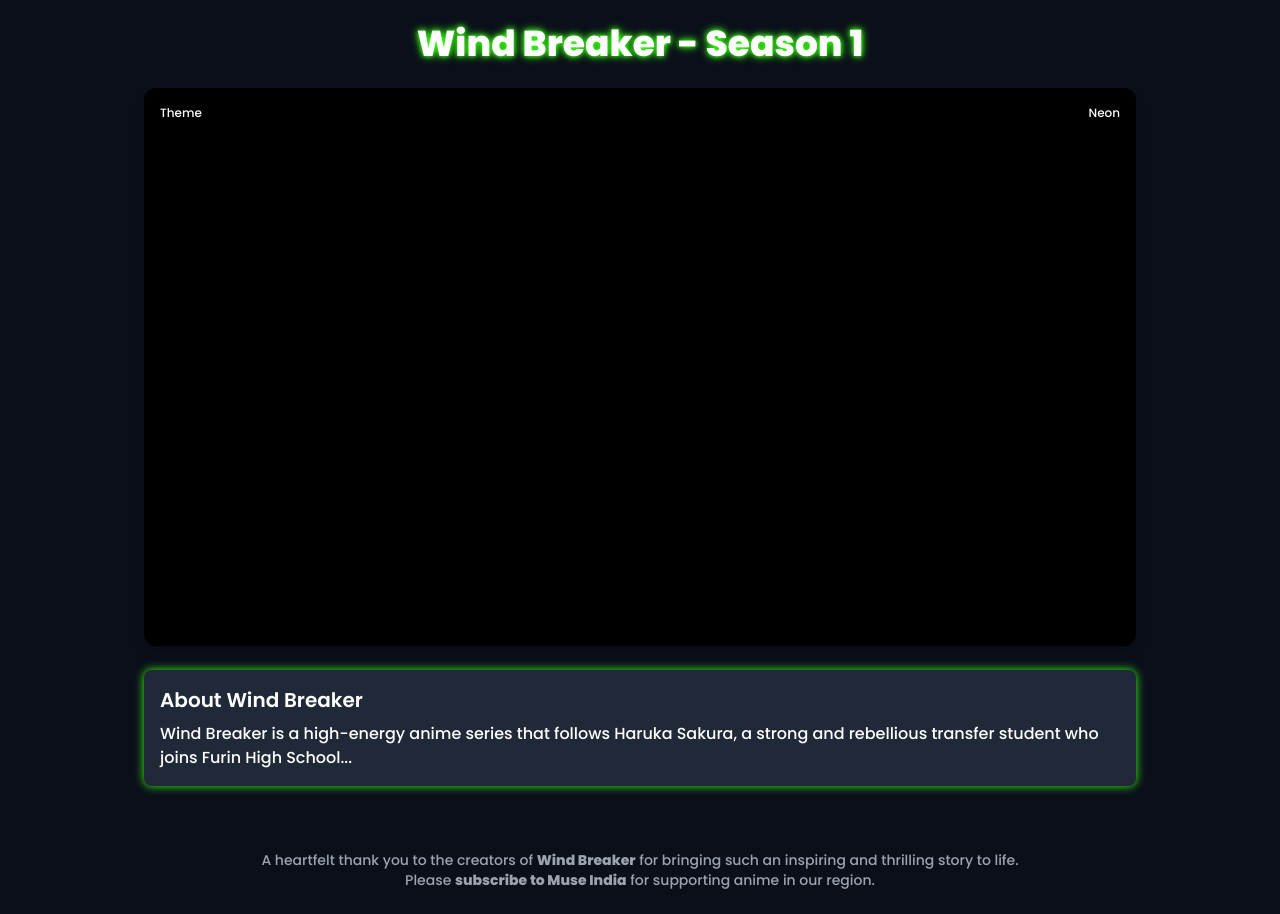
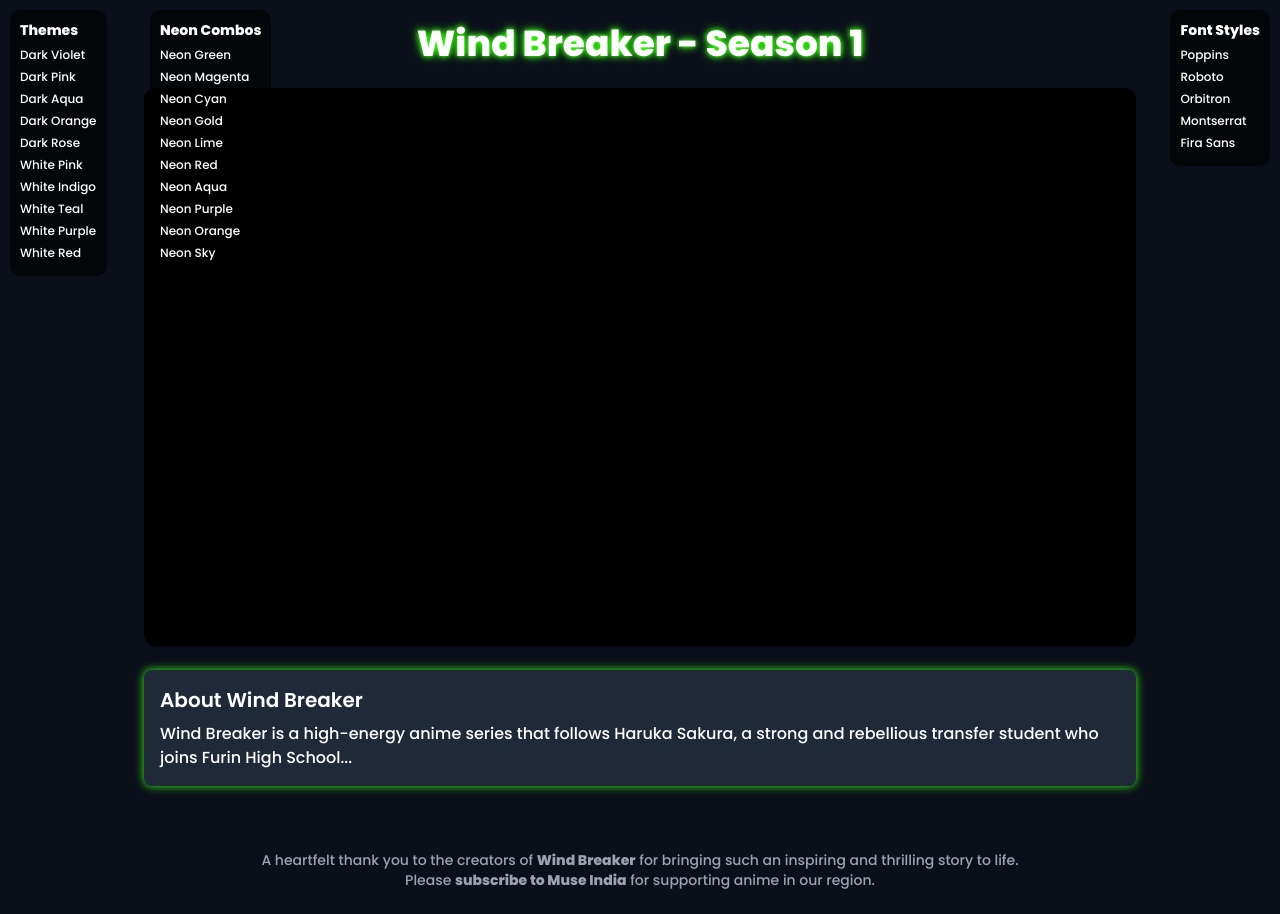
Before and after one commit to KENOVO-4/yo-Lazy-Kuma, a plain HTML site: page anime/windbreakerseason1.html in a window 1280 px wide. Drawn offline with nearby package versions, Linux system fonts and the light colour scheme.

Commit message:
Update windbreakerseason1.html

```diff
--- a/anime/windbreakerseason1.html
+++ b/anime/windbreakerseason1.html
@@ -5,7 +5,7 @@
   <title>Wind Breaker - Season 1</title>
   <script src="https://www.youtube.com/iframe_api"></script>
   <script src="https://cdn.tailwindcss.com"></script>
-  <link href="https://fonts.googleapis.com/css2?family=Poppins:wght@300;500;600;800&display=swap" rel="stylesheet">
+  <link href="https://fonts.googleapis.com/css2?family=Poppins:wght@300;500;600;800&family=Roboto&family=Orbitron&family=Montserrat&family=Fira+Sans&display=swap" rel="stylesheet">
   <style>
     :root {
       --bg-color: #0b0f1a;
@@ -14,14 +14,15 @@
       --control-bg: rgba(0, 0, 0, 0.6);
       --neon-glow: #39ff14;
       --box-border: 0 0 10px var(--neon-glow);
+      --font-family: 'Poppins', sans-serif;
     }
     body {
       margin: 0;
-      font-family: 'Poppins', sans-serif;
+      font-family: var(--font-family);
       background-color: var(--bg-color);
       color: var(--text-color);
       overflow-x: hidden;
-      transition: background-color 0.5s, color 0.5s;
+      transition: background-color 0.5s, color 0.5s, font-family 0.3s;
     }
     .video-container {
       position: relative;
@@ -47,6 +48,8 @@
       flex-wrap: wrap;
       opacity: 0;
       transition: opacity 0.3s;
+      flex-direction: row;
+      flex-wrap: nowrap;
     }
     .control-btn {
       background-color: var(--control-bg);
@@ -64,45 +67,63 @@
     .neon {
       text-shadow: 0 0 5px var(--neon-glow), 0 0 10px var(--neon-glow);
     }
-    .theme-toggle, .neon-toggle {
-      position: absolute;
+    .floating-panel {
+      position: fixed;
       top: 10px;
-      z-index: 4;
-      background: var(--control-bg);
+      background-color: var(--control-bg);
       color: var(--text-color);
-      padding: 6px;
-      border-radius: 6px;
-      cursor: pointer;
-      font-size: 12px;
+      padding: 10px;
+      border-radius: 10px;
+      z-index: 100;
     }
-    .theme-toggle { left: 10px; }
-    .neon-toggle { right: 10px; }
+    .theme-panel { left: 10px; }
+    .neon-panel { left: 150px; }
+    .font-panel { right: 10px; }
     .neon-box {
       box-shadow: var(--box-border);
       transition: box-shadow 0.5s;
     }
+    .panel-title {
+      font-size: 14px;
+      margin-bottom: 5px;
+      font-weight: bold;
+    }
+    .panel-item {
+      margin-bottom: 4px;
+      cursor: pointer;
+      font-size: 12px;
+    }
+    .panel-item:hover {
+      color: var(--accent-color);
+    }
   </style>
 </head>
 <body>
-  <div class="max-w-5xl mx-auto px-4 py-6">
+  <div class="floating-panel theme-panel">
+    <div class="panel-title">Themes</div>
+    <div id="themeList"></div>
+  </div>
+  <div class="floating-panel neon-panel">
+    <div class="panel-title">Neon Combos</div>
+    <div id="neonList"></div>
+  </div>
+  <div class="floating-panel font-panel">
+    <div class="panel-title">Font Styles</div>
+    <div id="fontList"></div>
+  </div>  <div class="max-w-5xl mx-auto px-4 py-6">
     <header class="text-center mb-6">
       <h1 class="text-4xl font-extrabold neon">Wind Breaker - Season 1</h1>
-    </header><div class="video-container rounded-xl shadow-lg overflow-hidden relative neon-box" onmousemove="showControls()">
+    </header>
+    <div class="video-container rounded-xl shadow-lg overflow-hidden relative neon-box" onmousemove="showControls()">
       <div id="videoPlayer"></div>
       <div class="overlay-layer" onclick="togglePlayPause()"></div>
       <div class="controls" id="videoControls">
         <button class="control-btn" onclick="seek(-10)">-10s</button>
         <button class="control-btn" onclick="togglePlayPause()">Play/Pause</button>
         <button class="control-btn" onclick="seek(10)">+10s</button>
-    <button class="control-btn" onclick="playPreviousEpisode()">Prev</button>
-    <button class="control-btn" onclick="playNextEpisode()">Next</button>
         <button class="control-btn" onclick="toggleFullscreen()">Fullscreen</button>
       </div>
-  <div class="theme-toggle" onclick="cycleTheme()">Theme</div>
-  <div class="neon-toggle" onclick="cycleNeon()">Neon</div>
-</div>
-
-<div class="mt-6 bg-gray-800 p-4 rounded-lg neon-box">
+    </div><div class="mt-6 bg-gray-800 p-4 rounded-lg neon-box">
   <h2 class="text-xl font-semibold mb-2">About Wind Breaker</h2>
   <p>
     Wind Breaker is a high-energy anime series that follows Haruka Sakura, a strong and rebellious transfer student who joins Furin High School...
@@ -120,21 +141,32 @@
     let player;
     let currentEpisodeIndex = 0;
     let hideControlsTimer;
+
     const themes = [
-      ['#0b0f1a', '#ffffff', '#8e2de2'],
-      ['#1a1a1a', '#eee', '#ff4081'],
-      ['#121212', '#ddd', '#00bcd4'],
-      ['#1e1e2f', '#e5e5e5', '#ff9800'],
-      ['#202020', '#fafafa', '#e91e63'],
-      ['#ffffff', '#000000', '#ff4081'],
-      ['#f9f9f9', '#111', '#3f51b5'],
-      ['#eeeeee', '#000', '#009688'],
-      ['#fff', '#333', '#673ab7'],
-      ['#f0f0f0', '#111', '#ff5722']
+      ['#0b0f1a', '#ffffff', '#8e2de2', 'Dark Violet'],
+      ['#1a1a1a', '#eee', '#ff4081', 'Dark Pink'],
+      ['#121212', '#ddd', '#00bcd4', 'Dark Aqua'],
+      ['#1e1e2f', '#e5e5e5', '#ff9800', 'Dark Orange'],
+      ['#202020', '#fafafa', '#e91e63', 'Dark Rose'],
+      ['#ffffff', '#000000', '#ff4081', 'White Pink'],
+      ['#f9f9f9', '#111', '#3f51b5', 'White Indigo'],
+      ['#eeeeee', '#000', '#009688', 'White Teal'],
+      ['#fff', '#333', '#673ab7', 'White Purple'],
+      ['#f0f0f0', '#111', '#ff5722', 'White Red']
     ];
-    const neonColors = ['#39ff14', '#ff00ff', '#00ffff', '#ffd700', '#00ff00', '#ff4444', '#44ffdd', '#cc00cc', '#ffaa00', '#00ccff'];
-    let themeIndex = 0;
-    let neonIndex = 0;
+
+    const neonColors = [
+      ['#39ff14', 'Neon Green'], ['#ff00ff', 'Neon Magenta'],
+      ['#00ffff', 'Neon Cyan'], ['#ffd700', 'Neon Gold'],
+      ['#00ff00', 'Neon Lime'], ['#ff4444', 'Neon Red'],
+      ['#44ffdd', 'Neon Aqua'], ['#cc00cc', 'Neon Purple'],
+      ['#ffaa00', 'Neon Orange'], ['#00ccff', 'Neon Sky']
+    ];
+
+    const fontFamilies = [
+      ['Poppins', 'Poppins'], ['Roboto', 'Roboto'], ['Orbitron', 'Orbitron'],
+      ['Montserrat', 'Montserrat'], ['Fira Sans', 'Fira Sans']
+    ];
 
     const episodes = [
       { title: "Episode 1", link: "ne0Y0vyjxpE" },
@@ -177,22 +209,15 @@
       else document.exitFullscreen();
     }
 
+    function handleStateChange(event) {
+      if (event.data === YT.PlayerState.ENDED) playNextEpisode();
+    }
+
     function playNextEpisode() {
       if (currentEpisodeIndex < episodes.length - 1) {
         currentEpisodeIndex++;
         player.loadVideoById(episodes[currentEpisodeIndex].link);
       }
-    }
-
-    function playPreviousEpisode() {
-      if (currentEpisodeIndex > 0) {
-        currentEpisodeIndex--;
-        player.loadVideoById(episodes[currentEpisodeIndex].link);
-      }
-    }
-
-    function handleStateChange(event) {
-      if (event.data === YT.PlayerState.ENDED) playNextEpisode();
     }
 
     function loadEpisodes() {
@@ -212,27 +237,48 @@
       container.appendChild(fragment);
     }
 
-    function cycleTheme() {
-      themeIndex = (themeIndex + 1) % themes.length;
-      const [bg, text, accent] = themes[themeIndex];
-      const root = document.documentElement;
-      root.style.setProperty('--bg-color', bg);
-      root.style.setProperty('--text-color', text);
-      root.style.setProperty('--accent-color', accent);
-      root.style.setProperty('--control-bg', bg.includes('#fff') ? 'rgba(0,0,0,0.1)' : 'rgba(255,255,255,0.1)');
-    }
-
-    function cycleNeon() {
-      neonIndex = (neonIndex + 1) % neonColors.length;
-      document.documentElement.style.setProperty('--neon-glow', neonColors[neonIndex]);
-      document.documentElement.style.setProperty('--box-border', `0 0 10px ${neonColors[neonIndex]}`);
-    }
-
     function showControls() {
       clearTimeout(hideControlsTimer);
       const controls = document.getElementById("videoControls");
       controls.style.opacity = 1;
       hideControlsTimer = setTimeout(() => { controls.style.opacity = 0; }, 3000);
     }
+
+    // Populate Theme Panel
+    themes.forEach(([bg, text, accent, name], i) => {
+      const btn = document.createElement("div");
+      btn.className = "panel-item";
+      btn.textContent = name;
+      btn.onclick = () => {
+        document.documentElement.style.setProperty('--bg-color', bg);
+        document.documentElement.style.setProperty('--text-color', text);
+        document.documentElement.style.setProperty('--accent-color', accent);
+        document.documentElement.style.setProperty('--control-bg', bg.includes('#fff') ? 'rgba(0,0,0,0.1)' : 'rgba(255,255,255,0.1)');
+      };
+      document.getElementById("themeList").appendChild(btn);
+    });
+
+    // Populate Neon Panel
+    neonColors.forEach(([color, name]) => {
+      const btn = document.createElement("div");
+      btn.className = "panel-item";
+      btn.textContent = name;
+      btn.onclick = () => {
+        document.documentElement.style.setProperty('--neon-glow', color);
+        document.documentElement.style.setProperty('--box-border', `0 0 10px ${color}`);
+      };
+      document.getElementById("neonList").appendChild(btn);
+    });
+
+    // Populate Font Panel
+    fontFamilies.forEach(([font, label]) => {
+      const btn = document.createElement("div");
+      btn.className = "panel-item";
+      btn.textContent = label;
+      btn.onclick = () => {
+        document.documentElement.style.setProperty('--font-family', `'${font}', sans-serif`);
+      };
+      document.getElementById("fontList").appendChild(btn);
+    });
   </script></body>
 </html>
```
Lines whose indentation alone changed are shown as unchanged.
